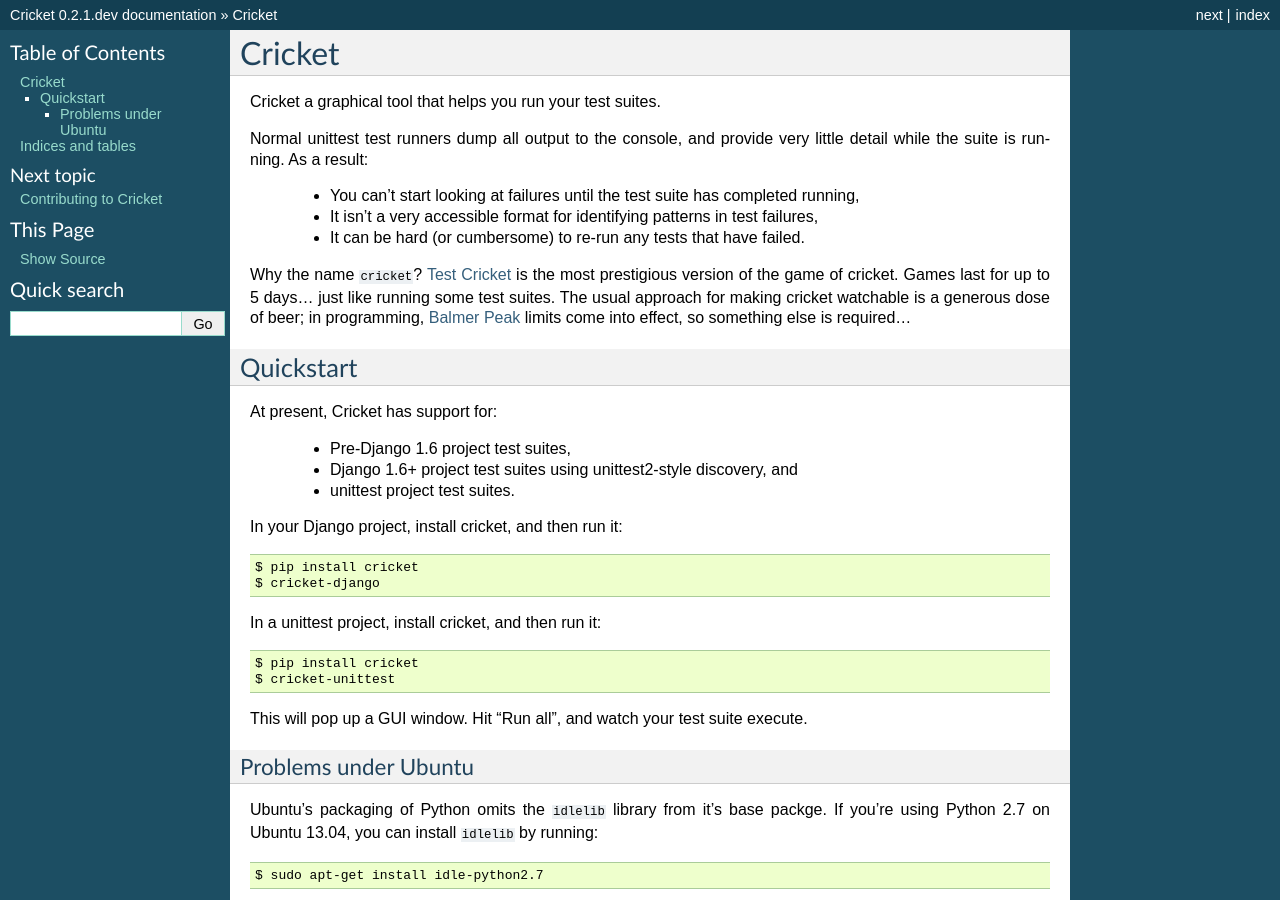
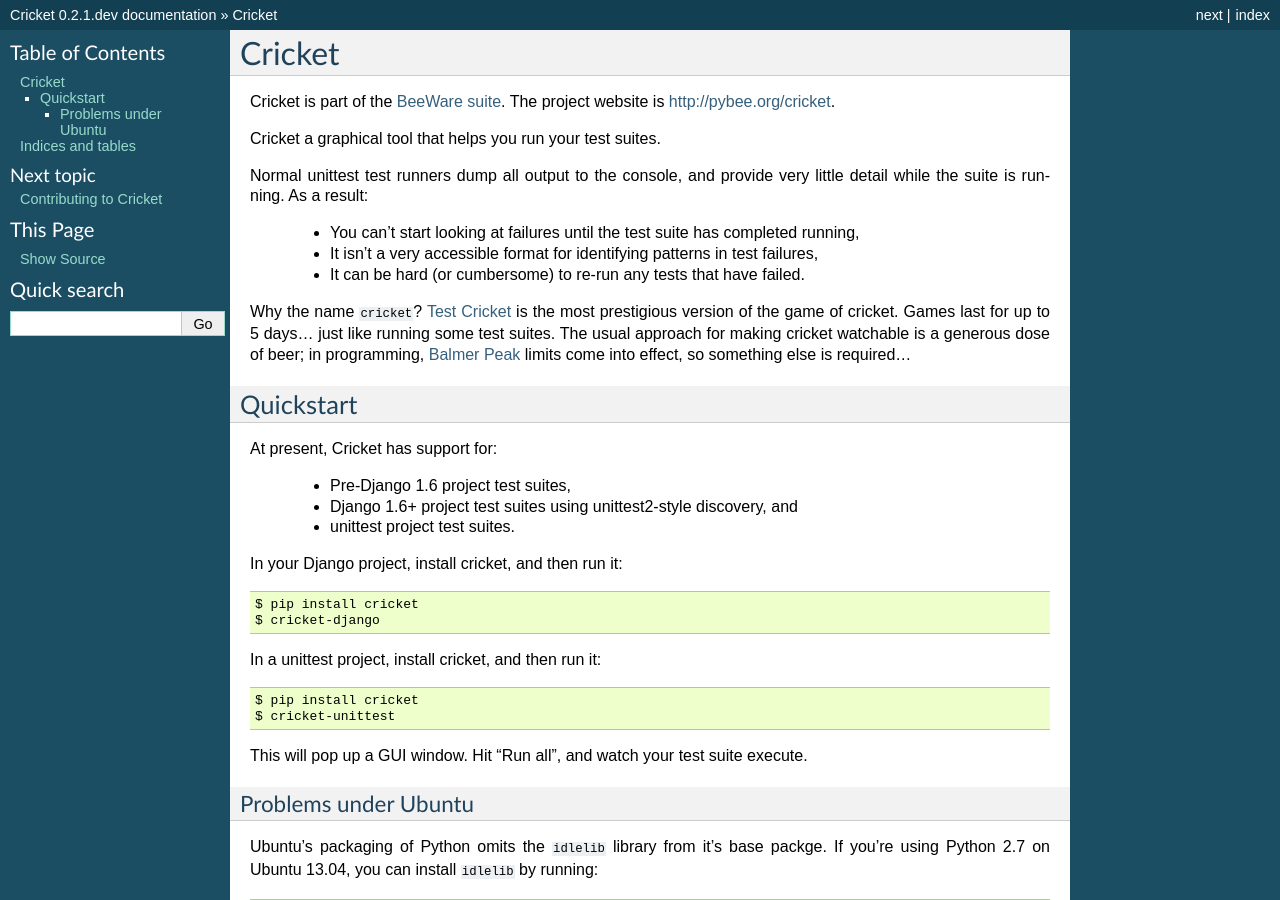
Before and after one commit to beeware/cricket, a Sphinx documentation site: the page built from docs/index.rst, in a window 1280 px wide and 900 px high. Built offline with Sphinx 7.4.7, drawn with Linux system fonts in a browser that asks for light colours.

Commit message:
Added BeeWare and project page link to docs.

```diff
--- a/docs/index.rst
+++ b/docs/index.rst
@@ -1,5 +1,7 @@
 Cricket
 =======
+
+Cricket is part of the `BeeWare suite`_. The project website is `http://pybee.org/cricket`_.
 
 Cricket a graphical tool that helps you run your test suites.
 
@@ -18,6 +20,8 @@
 dose of beer; in programming, `Balmer Peak`_ limits come into effect, so
 something else is required...
 
+.. _BeeWare suite: http://pybee.org/
+.. _http://pybee.org/cricket: http://pybee.org/cricket
 .. _Test Cricket: http://en.wikipedia.org/wiki/Test_cricket
 .. _Balmer Peak: http://xkcd.com/323/
 
```
